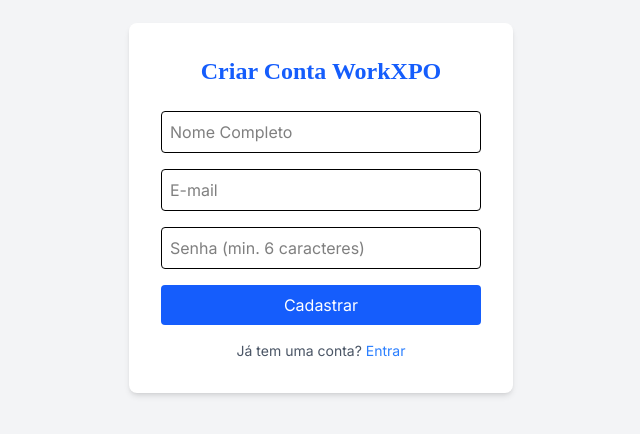
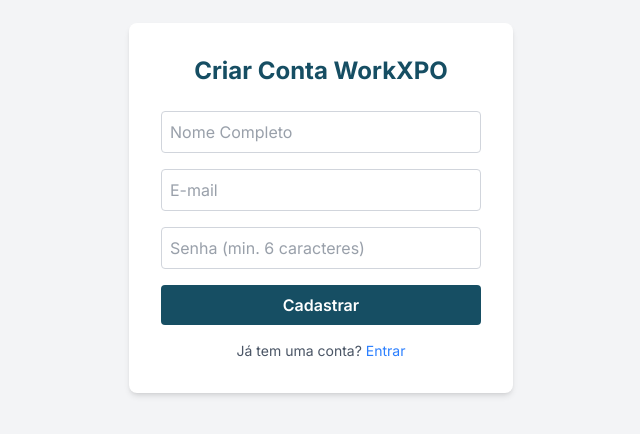
Before and after one commit to WorkXPO-Org/WorkXPO, a React (Vite) app in the folder frontend/: page /signup in a window 1280 px wide. Shown: the part 192-626 px from the top of the page, without its empty margins (319-959 px from the left). Built offline with nearby package versions, Linux system fonts and the light colour scheme; no server answers.

Commit message:
fix: changed some minor attribute styles

```diff
--- a/frontend/src/components/Auth/SignIn.jsx
+++ b/frontend/src/components/Auth/SignIn.jsx
@@ -62,14 +62,14 @@
         onSubmit={handleLogin}
         className="p-8 bg-white shadow-md rounded-lg w-96"
       >
-        <h2 className="text-2xl font-bold mb-6 text-center text-blue-600">
+        <h2 className="text-2xl font-bold mb-6 text-center text-dark">
           WorkXPO Login
         </h2>
 
         <input
           type="email"
           placeholder="Seu e-mail"
-          className="w-full p-2 mb-4 border rounded"
+          className="form-fields"
           value={email}
           onChange={(e) => setEmail(e.target.value)}
           required
@@ -77,7 +77,7 @@
         <input
           type="password"
           placeholder="Sua senha"
-          className="w-full p-2 mb-6 border rounded"
+          className="form-fields"
           value={password}
           onChange={(e) => setPassword(e.target.value)}
           required
@@ -86,7 +86,7 @@
         <button
           type="submit"
           disabled={loading}
-          className="w-full bg-blue-600 text-white p-2 rounded hover:bg-blue-700 disabled:opacity-50"
+          className="w-full bg-dark text-white p-2 rounded hover:bg-light-dark disabled:opacity-50"
         >
           {loading ? "Entrando..." : "Entrar"}
         </button>
--- a/frontend/src/components/Auth/SignUp.jsx
+++ b/frontend/src/components/Auth/SignUp.jsx
@@ -50,14 +50,14 @@
         onSubmit={handleSignUp}
         className="p-8 bg-white shadow-md rounded-lg w-96"
       >
-        <h2 className="text-2xl font-bold mb-6 text-center text-blue-600 font-serif">
+        <h2 className="text-2xl font-bold mb-6 text-center text-dark">
           Criar Conta WorkXPO
         </h2>
 
         <input
           name="username"
           placeholder="Nome Completo"
-          className="w-full p-2 mb-4 border rounded"
+          className="form-fields"
           onChange={handleChange}
           required
         />
@@ -65,7 +65,7 @@
           name="email"
           type="email"
           placeholder="E-mail"
-          className="w-full p-2 mb-4 border rounded"
+          className="form-fields"
           onChange={handleChange}
           required
         />
@@ -73,7 +73,7 @@
           name="password"
           type="password"
           placeholder="Senha (min. 6 caracteres)"
-          className="w-full p-2 mb-4 border rounded"
+          className="form-fields"
           onChange={handleChange}
           required
         />
@@ -81,14 +81,14 @@
         <button
           type="submit"
           disabled={loading}
-          className="w-full bg-blue-600 text-white p-2 rounded hover:bg-blue-700 disabled:opacity-50 transition-colors"
+          className="w-full bg-dark font-semibold text-white p-2 rounded hover:bg-light-dark disabled:opacity-50 transition-colors duration-500"
         >
           {loading ? "Cadastrando..." : "Cadastrar"}
         </button>
 
-        <p className="mt-4 text-center text-sm text-gray-600 font-sans">
+        <p className="mt-4 text-center text-sm text-gray-600">
           Já tem uma conta?{" "}
-          <Link to="/" className="text-blue-500 hover:underline">
+          <Link to="/signin" className="text-blue-500 hover:underline">
             Entrar
           </Link>
         </p>
--- a/frontend/src/style.css
+++ b/frontend/src/style.css
@@ -9,6 +9,8 @@
   --color-secondary: #ecfeff;
   --color-accent: #22d3ee;
   --color-dark: #164e63;
+  --color-light-dark: #1c637d;
+  --color-slate: #334155;
 
   --color-text-main: #083344;
   --color-text-light: #ecfeff;
@@ -49,4 +51,8 @@
   .header {
     @apply bg-primary p-5 border-dark/20 flex flex-row items-center justify-between;
   }
+
+  .form-fields {
+    @apply w-full p-2 mb-4 border rounded border-gray-300 text-slate;
+  }
 }
```
